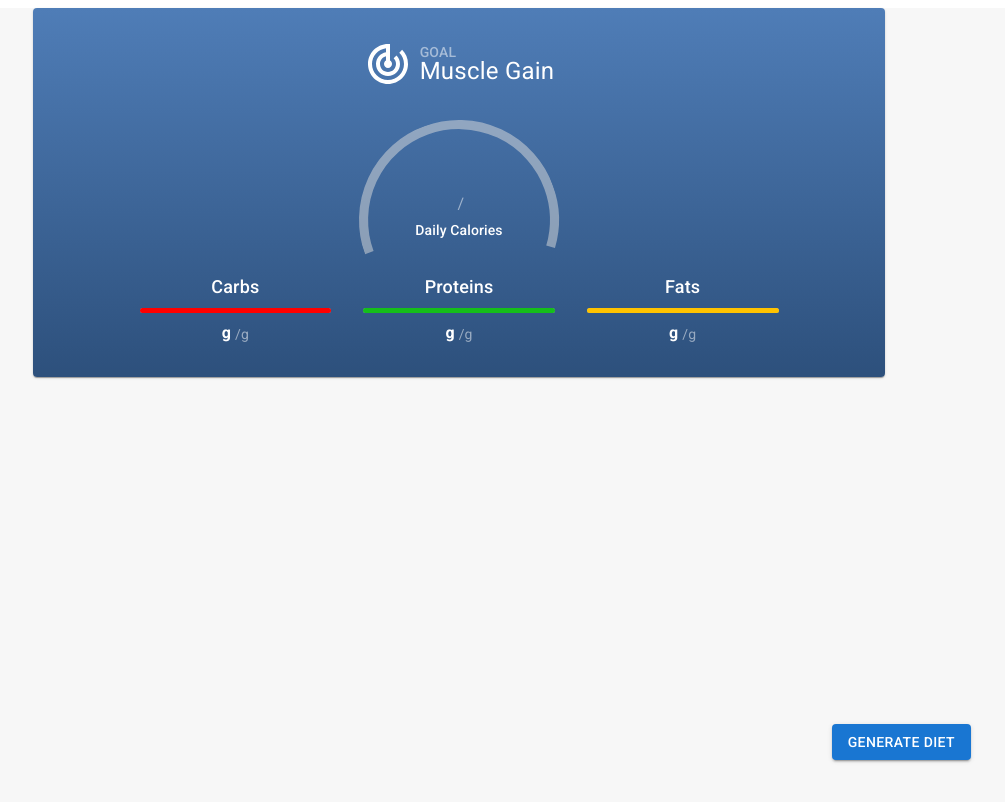
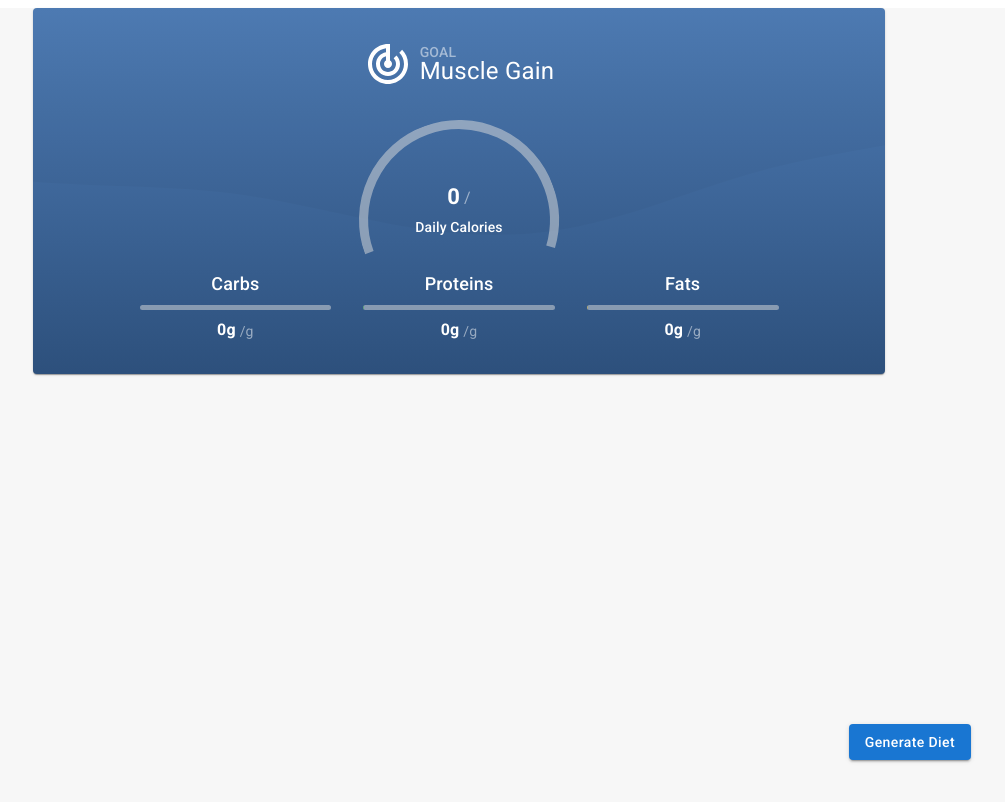
Before and after one commit to BrennoLima/MetaFit, a React (Create React App) app: page / in a window 1280 px wide. Shown: the top 802 px of the page, without its empty margins (181-1186 px from the left). Built offline with nearby package versions, Linux system fonts and the light colour scheme.

Commit message:
Marking meal completion + UI updates

```diff
--- a/src/App.js
+++ b/src/App.js
@@ -1,4 +1,4 @@
-import React, { useState } from 'react';
+import React, { useEffect, useState } from 'react';
 import {
 	LoadingButton,
 	Timeline,
@@ -9,7 +9,7 @@ import {
 	TimelineContent,
 	TimelineOppositeContent,
 } from '@mui/lab';
-import { Box, Container, Typography } from '@mui/material';
+import { Box, Container, IconButton, Tooltip, Typography } from '@mui/material';
 import TaskAltOutlinedIcon from '@mui/icons-material/TaskAltOutlined';
 import AccessTimeOutlinedIcon from '@mui/icons-material/AccessTimeOutlined';
 import { v4 as uuidv4 } from 'uuid';
@@ -52,7 +52,7 @@ function App() {
 		// 		{
 		// 			role: 'system',
 		// 			content:
-		// 				'For the output ONLY THE FOLLOWING JSON OBJECT SHOULD BE RETURNED, no extra strings: `{"dailySummary": { "calories": number; "proteins": number; "carbs": number; "fats": number; }; "meals": { "name": string; "time": string; "content": {"name": string, "quantity": string}[]; "calories": number, "proteins": number, "carbs": number, "fats": number }[];}`',
+		// 				'For the output ONLY THE FOLLOWING JSON OBJECT SHOULD BE RETURNED, no extra strings: `{"dailySummary": { "calories": number; "proteins": number; "carbs": number; "fats": number; }; "meals": { "name": string; "time": string; "content": {"name": string, "quantity": string}[]; "calories": number, "proteins": number, "carbs": number, "fats": number, completed: false }[];}`',
 		// 		},
 		// 		{
 		// 			role: 'system',
@@ -61,9 +61,7 @@ function App() {
 		// 		},
 		// 	],
 		// });
-		// console.log(completion.choices[0].message.content);
 		// const diet = JSON.parse(completion.choices[0].message.content);
-
 		// hardcoded diet to save $$$ on development mode
 		const diet = {
 			dailySummary: {
@@ -85,6 +83,7 @@ function App() {
 					proteins: 30,
 					carbs: 60,
 					fats: 10,
+					completed: false,
 				},
 				{
 					name: 'Post-Workout Breakfast',
@@ -98,6 +97,7 @@ function App() {
 					proteins: 30,
 					carbs: 40,
 					fats: 25,
+					completed: false,
 				},
 				{
 					name: 'Mid-Morning Snack',
@@ -110,6 +110,7 @@ function App() {
 					proteins: 20,
 					carbs: 30,
 					fats: 5,
+					completed: false,
 				},
 				{
 					name: 'Lunch',
@@ -123,6 +124,7 @@ function App() {
 					proteins: 50,
 					carbs: 60,
 					fats: 15,
+					completed: false,
 				},
 				{
 					name: 'Afternoon Snack',
@@ -135,6 +137,7 @@ function App() {
 					proteins: 5,
 					carbs: 30,
 					fats: 10,
+					completed: false,
 				},
 				{
 					name: 'Dinner',
@@ -148,16 +151,26 @@ function App() {
 					proteins: 45,
 					carbs: 30,
 					fats: 25,
+					completed: false,
 				},
 			],
 		};
-		setDiet(diet);
-		setConsumedMacros(calculateMacros(diet));
+		setDiet(markMealCompletionBasedOnTime(diet));
 		setIsLoading(false);
 	};
 
+	const markMealCompletionBasedOnTime = (diet) => {
+		return {
+			...diet,
+			meals: diet.meals.map((meal) => ({
+				...meal,
+				completed: timeNow >= getTimestamp(meal.time),
+			})),
+		};
+	};
+
 	const calculateMacros = (diet) => {
-		// This function calculates (calories, carbs, proteins, and fats) that should have been consumed by the current time
+		// This function calculates (calories, carbs, proteins, and fats) that should have been consumed based on meal completion
 		const consumedMacros = {
 			calories: 0,
 			carbs: 0,
@@ -165,7 +178,7 @@ function App() {
 			fats: 0,
 		};
 		diet?.meals.map((meal) => {
-			if (timeNow >= getTimestamp(meal.time)) {
+			if (meal.completed) {
 				consumedMacros.calories += meal.calories;
 				consumedMacros.carbs += meal.carbs;
 				consumedMacros.proteins += meal.proteins;
@@ -176,15 +189,34 @@ function App() {
 		return consumedMacros;
 	};
 
+	const toggleMealCompletion = (mealToUpdate) => {
+		setDiet((prev) => ({
+			...prev,
+			meals: prev.meals.map((meal) =>
+				meal === mealToUpdate ? { ...meal, completed: !meal.completed } : meal
+			),
+		}));
+	};
+
+	useEffect(() => {
+		// Whenever the diet object updates, re-calculate macros based on completion
+		setConsumedMacros(calculateMacros(diet));
+	}, [diet]);
+
 	return (
 		<Box sx={{ minHeight: '100vh', background: '#f7f7f7' }}>
 			<LoadingButton
 				loading={isLoading}
 				variant='contained'
 				onClick={generateDiet}
-				sx={{ position: 'fixed', bottom: '5%', right: '10%' }}
+				sx={{
+					position: 'fixed',
+					bottom: '5%',
+					right: '10%',
+					textTransform: 'none',
+				}}
 			>
-				Generate diet
+				Generate Diet
 			</LoadingButton>
 			<Container maxWidth='md'>
 				<DailySummaryBoard
@@ -212,18 +244,27 @@ function App() {
 							</TimelineOppositeContent>
 							<TimelineSeparator>
 								<TimelineDot
-									color={
-										timeNow >= getTimestamp(mealItem.time)
-											? 'success'
-											: 'warning'
-									}
+									color={mealItem.completed ? 'success' : 'warning'}
 									sx={{ p: 0 }}
 								>
-									{timeNow >= getTimestamp(mealItem.time) ? (
-										<TaskAltOutlinedIcon fontSize='small' />
-									) : (
-										<AccessTimeOutlinedIcon fontSize='small' />
-									)}
+									<Tooltip
+										title={
+											mealItem.completed
+												? 'Mark as incompleted'
+												: 'Mark as completed'
+										}
+									>
+										<IconButton
+											onClick={() => toggleMealCompletion(mealItem)}
+											sx={{ p: 0, color: 'white' }}
+										>
+											{mealItem.completed ? (
+												<TaskAltOutlinedIcon fontSize='small' />
+											) : (
+												<AccessTimeOutlinedIcon fontSize='small' />
+											)}
+										</IconButton>
+									</Tooltip>
 								</TimelineDot>
 								<TimelineConnector sx={{ width: '1px', my: 1 }} />
 							</TimelineSeparator>
--- a/src/components/DailySummaryBoard.js
+++ b/src/components/DailySummaryBoard.js
@@ -20,7 +20,11 @@ const DailySummaryBoard = ({ summary, consumedMacros }) => {
 		<Card
 			sx={{
 				color: 'white',
-				background: 'linear-gradient(180deg, #4f7db7, #2d507c)',
+				backgroundImage:
+					" url('assets/SVGs/DailySummaryBgBlob.svg'), linear-gradient(180deg, #4f7db7, #2d507c)",
+				backgroundRepeat: 'no-repeat',
+				backgroundSize: '150%',
+				backgroundPosition: 'top',
 				mb: 4,
 			}}
 		>
@@ -61,9 +65,7 @@ const DailySummaryBoard = ({ summary, consumedMacros }) => {
 						size={200}
 						thickness={2}
 						variant='determinate'
-						value={
-							(consumedMacros?.calories / summary?.calories) * 100 - 40 || 0
-						}
+						value={(consumedMacros?.calories * 60) / summary?.calories || 0}
 						sx={{
 							transform: 'rotate(160deg) !important',
 							position: 'absolute',
@@ -88,7 +90,7 @@ const DailySummaryBoard = ({ summary, consumedMacros }) => {
 						display: 'flex',
 						alignItems: 'center',
 						justifyContent: 'center',
-						mt: '-130px',
+						mt: '-140px',
 						pb: 0.5,
 					}}
 				>
@@ -128,7 +130,7 @@ const DailySummaryBoard = ({ summary, consumedMacros }) => {
 								aria-label='CarbsProgress'
 								variant='determinate'
 								color='inherit'
-								value={(consumedMacros?.carbs / summary?.carbs) * 100}
+								value={(consumedMacros?.carbs / summary?.carbs) * 100 || 0}
 								sx={{
 									'&.MuiLinearProgress-root': {
 										height: 5,
@@ -168,7 +170,9 @@ const DailySummaryBoard = ({ summary, consumedMacros }) => {
 								aria-label='ProteinsProgress'
 								variant='determinate'
 								color='inherit'
-								value={(consumedMacros?.proteins / summary?.proteins) * 100}
+								value={
+									(consumedMacros?.proteins / summary?.proteins) * 100 || 0
+								}
 								sx={{
 									'&.MuiLinearProgress-root': {
 										height: 5,
@@ -208,7 +212,7 @@ const DailySummaryBoard = ({ summary, consumedMacros }) => {
 								aria-label='FatsProgress'
 								variant='determinate'
 								color='inherit'
-								value={(consumedMacros?.fats / summary?.fats) * 100}
+								value={(consumedMacros?.fats / summary?.fats) * 100 || 0}
 								sx={{
 									'&.MuiLinearProgress-root': {
 										height: 5,
```
Also changed, not shown: public/assets/SVGs/DailySummaryBgBlob.svg (added).
